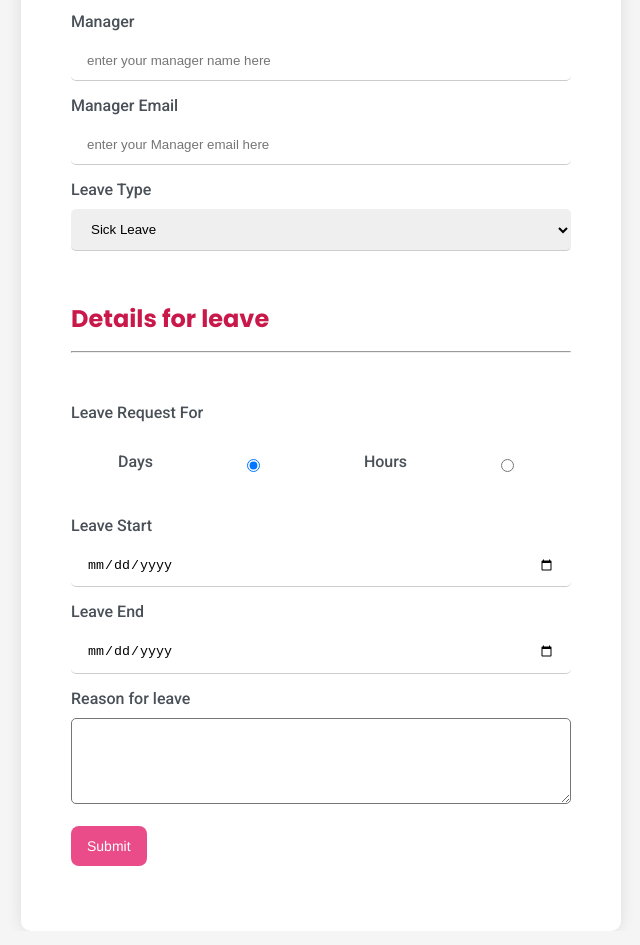
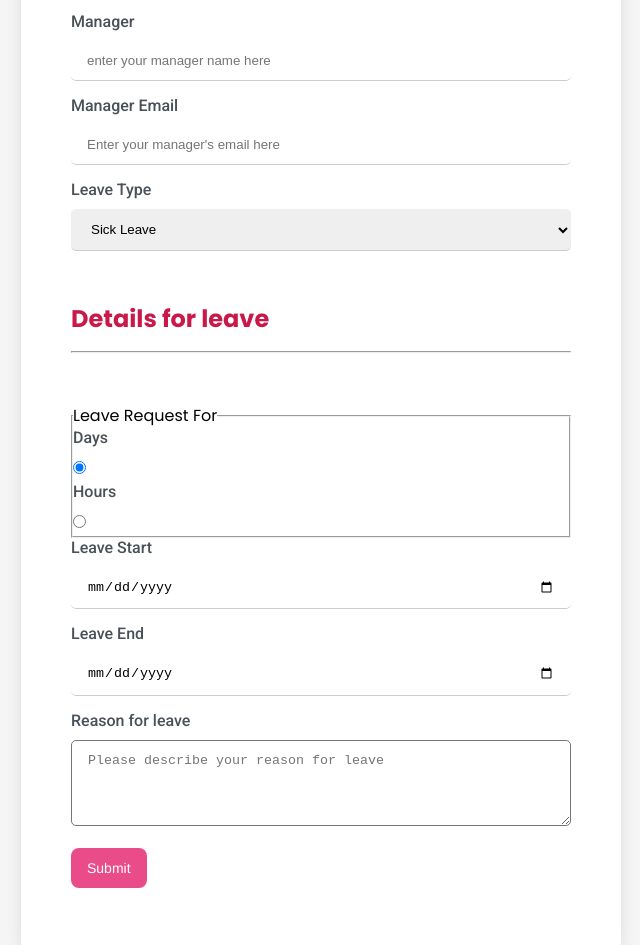
Before and after one commit to gowrishankarsrinivasan/leave-form, a plain HTML site: page index.html in a window 1280 px wide. Shown: the part 663-1608 px from the top of the page, without its empty margins (319-959 px from the left). Drawn offline with Linux system fonts and the light colour scheme.

Commit message:
Update index.html

```diff
--- a/index.html
+++ b/index.html
@@ -73,7 +73,6 @@
               id="phone"
               name="phone"
               placeholder="123-456-7890"
-              placeholder="enter your phone number here"
               required
             />
           </div>
@@ -110,7 +109,7 @@
             type="email"
             id="managerEmail"
             name="managerEmail"
-            placeholder="enter your Manager email here"
+            placeholder="Enter your manager's email here"
             required
           />
         </div>
@@ -128,9 +127,8 @@
           <h2>Details for leave</h2>
           <hr />
         </div>
-        <div class="form-group">
-          <label>Leave Request For</label>
-          <div class="radio-container">
+        <fieldset class="fieldset">
+          <legend>Leave Request For</legend>
           <label for="days" class="radio-label">Days</label>
           <input
             type="radio"
@@ -139,7 +137,6 @@
             class="radio-btn"
             checked
           />
-
           <label for="hours" class="radio-label">Hours</label>
           <input
             type="radio"
@@ -147,8 +144,7 @@
             name="leaveRequestFor"
             class="radio-btn"
           />
-          </div>
-        </div>
+        </fieldset>
 
         <!-- Days input section -->
         <div class="form-group" id="days-section">
@@ -192,11 +188,7 @@
 
         <div class="form-group">
           <label for="comments">Reason for leave</label>
-          <textarea
-            id="comments"
-            name="comments"
-            rows="4"
-
+          <textarea id="comments" name="comments" rows="4" placeholder="Please describe your reason for leave"
           ></textarea>
         </div>
 
```
Lines whose indentation alone changed are shown as unchanged.
